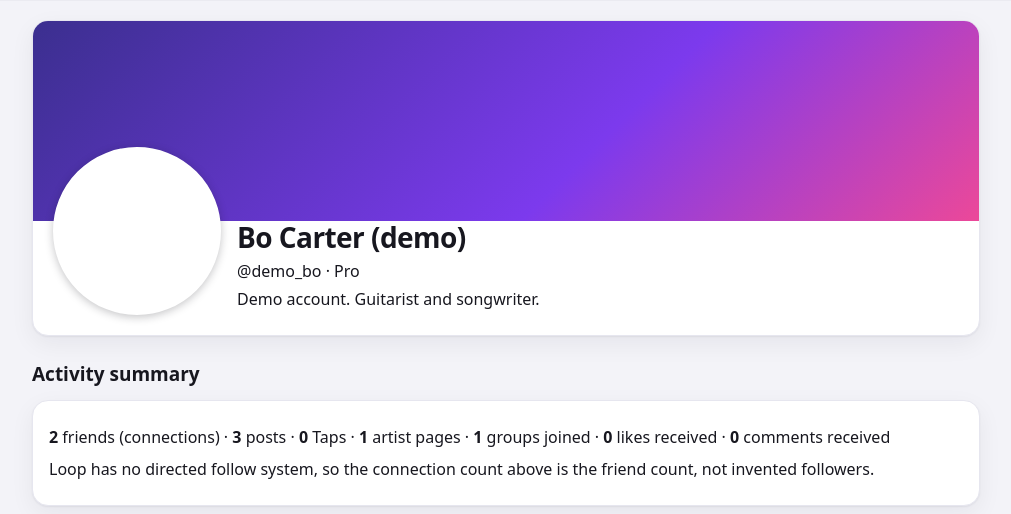
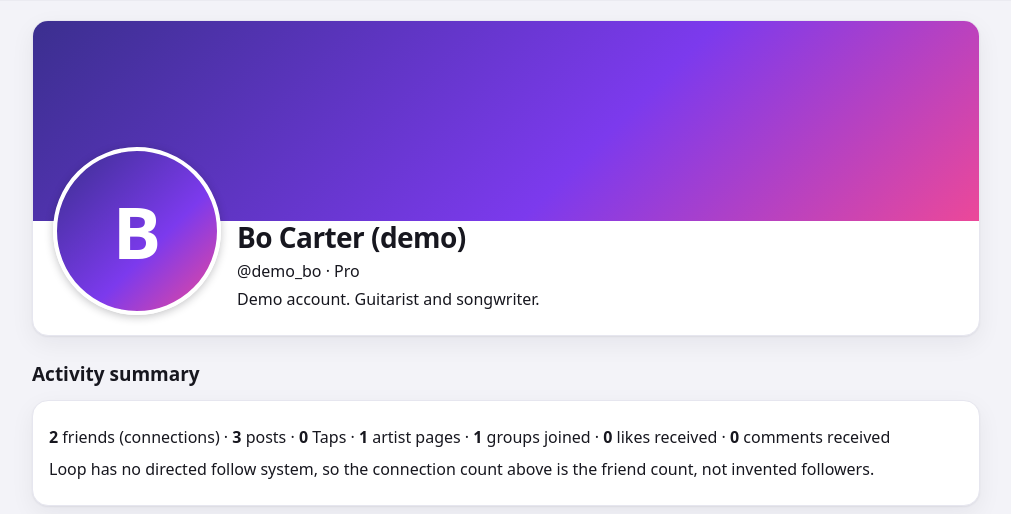
Before and after one commit to moonlitmgmt/loop-app, a Flask app: page /profile/demo_bo in a window 1280 px wide. Shown: the part 113-627 px from the top of the page, without its empty margins (134-1145 px from the left). Run offline with Flask 3, Linux system fonts and the light colour scheme; the visitor is signed in with stand-in values (Sample User, id 1); data comes from the database, SQL or seed files in the repository; data that the repository does not hold is empty.

Commit message:
Deploy Loop v5.1: profile avatar initials hotfix

```diff
--- a/static/style.css
+++ b/static/style.css
@@ -288,7 +288,9 @@ nav .badge { background: #e11d48; color: #fff; }
   margin-top: -84px;
   border: 4px solid #fff;
   box-shadow: 0 2px 8px rgba(23, 23, 31, .25);
-  background: #fff;
+}
+.profile-head-cover .avatar-initial {
+  background: var(--brand-grad);
 }
 .profile-identity { min-width: 0; }
 .profile-identity h1 { margin: 0; }
```
Also changed, not shown: 1 other file.
